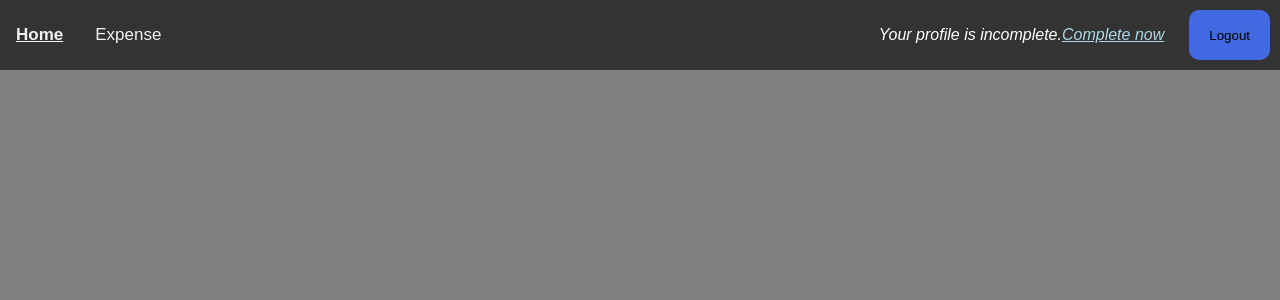
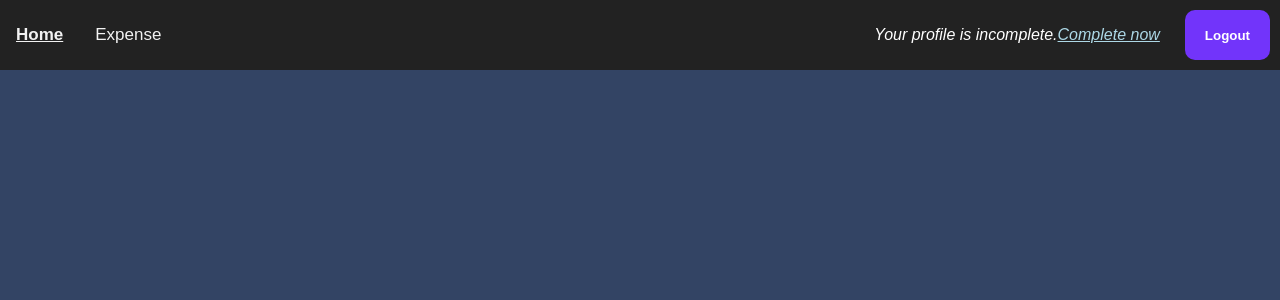
Before and after one commit to Kiran9991/React-Expense-Tracker-app, a React (Create React App) app: page / in a window 1280 px wide. Shown: the top 300 px of the page. Built offline with nearby package versions, Linux system fonts and the light colour scheme; no server answers; sample sign-in values are in the browser's storage.

Commit message:
made some changes

```diff
--- a/src/components/Expenses/Delete/Delete.css
+++ b/src/components/Expenses/Delete/Delete.css
@@ -2,7 +2,7 @@
   font-size: 1rem;
   font-weight: bold;
   color: white;
-  background-color: red;
+  background: linear-gradient(90deg,rgba(250, 11, 11, 0.8),rgba(0,0,0,.8) 87.19%);
   border: 1px solid white;
   padding: 0.5rem;
   border-radius: 10px;
--- a/src/components/Expenses/Edit/Edit.css
+++ b/src/components/Expenses/Edit/Edit.css
@@ -2,7 +2,7 @@
   font-size: 1rem;
   font-weight: bold;
   color: white;
-  background-color: #2c7a30;
+  background: linear-gradient(90deg,rgb(11 244 40 / 80%),rgba(0,0,0,.8) 87.19%);
   border: 1px solid white;
   padding: 0.5rem;
   border-radius: 10px;
--- a/src/components/Navigation/MainNavigation.css
+++ b/src/components/Navigation/MainNavigation.css
@@ -1,5 +1,5 @@
 .topnav {
-  background-color: #333;
+  background-color: #222222;
   overflow: hidden;
 }
 
@@ -68,12 +68,13 @@
 }
 
 .navBtn {
-  background-color: royalblue;
-    color: black;
+  background-color: #7234fa;
+    color: white;
     border: none;
     border-radius: 10px;
     cursor: pointer;
     padding-left: 20px;
     padding-right: 20px;
     margin-left: 10px;
+    font-weight: 600;
 }
--- a/src/components/Navigation/MainNavigation.js
+++ b/src/components/Navigation/MainNavigation.js
@@ -83,7 +83,7 @@ const MainNavigation = () => {
       </p>
     );
   }
-
+// Add a use Reducer Theme...
   return (
     <header className='topnav'>
       <NavLink to="/home" activeClassName="active">
--- a/src/components/home/Home.css
+++ b/src/components/home/Home.css
@@ -1,5 +1,5 @@
 body {
-    background: gray;
+    background: #334464;
 }
 .homeh2 {
     text-align: center;
```
